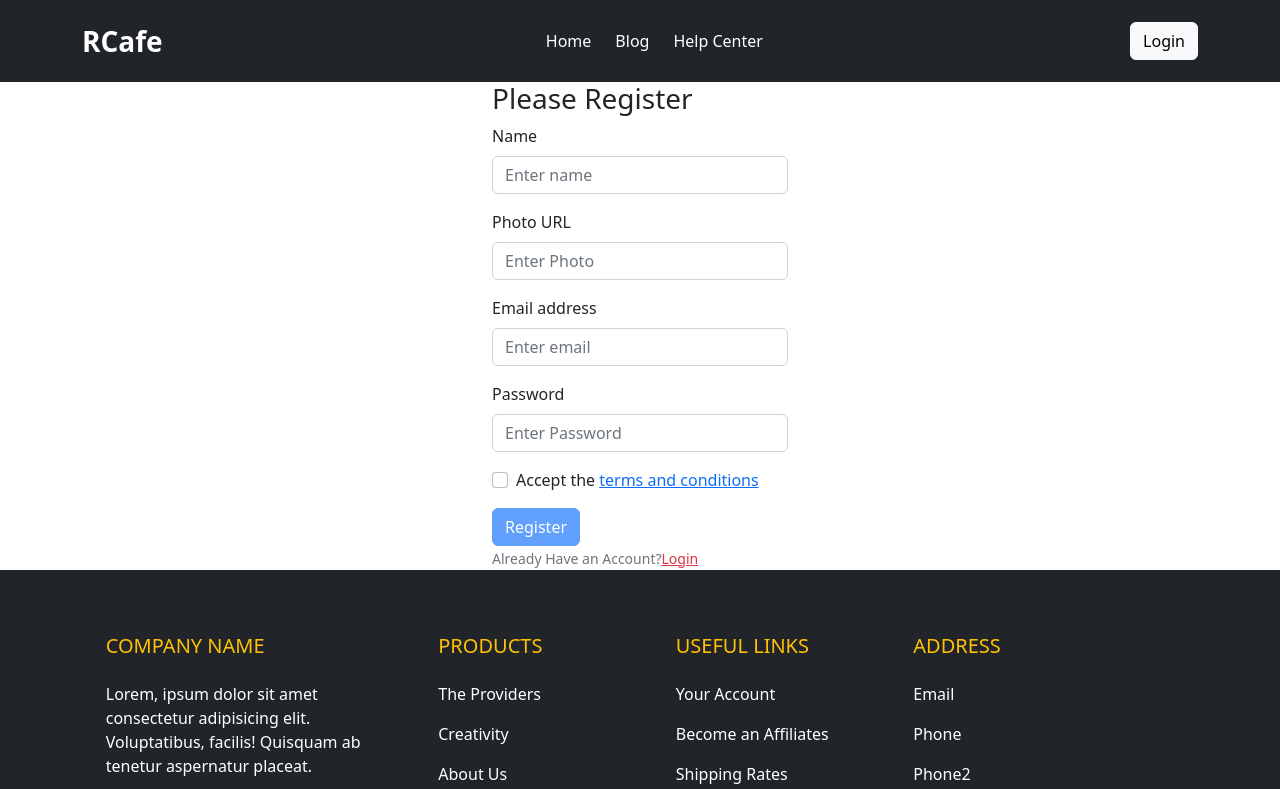
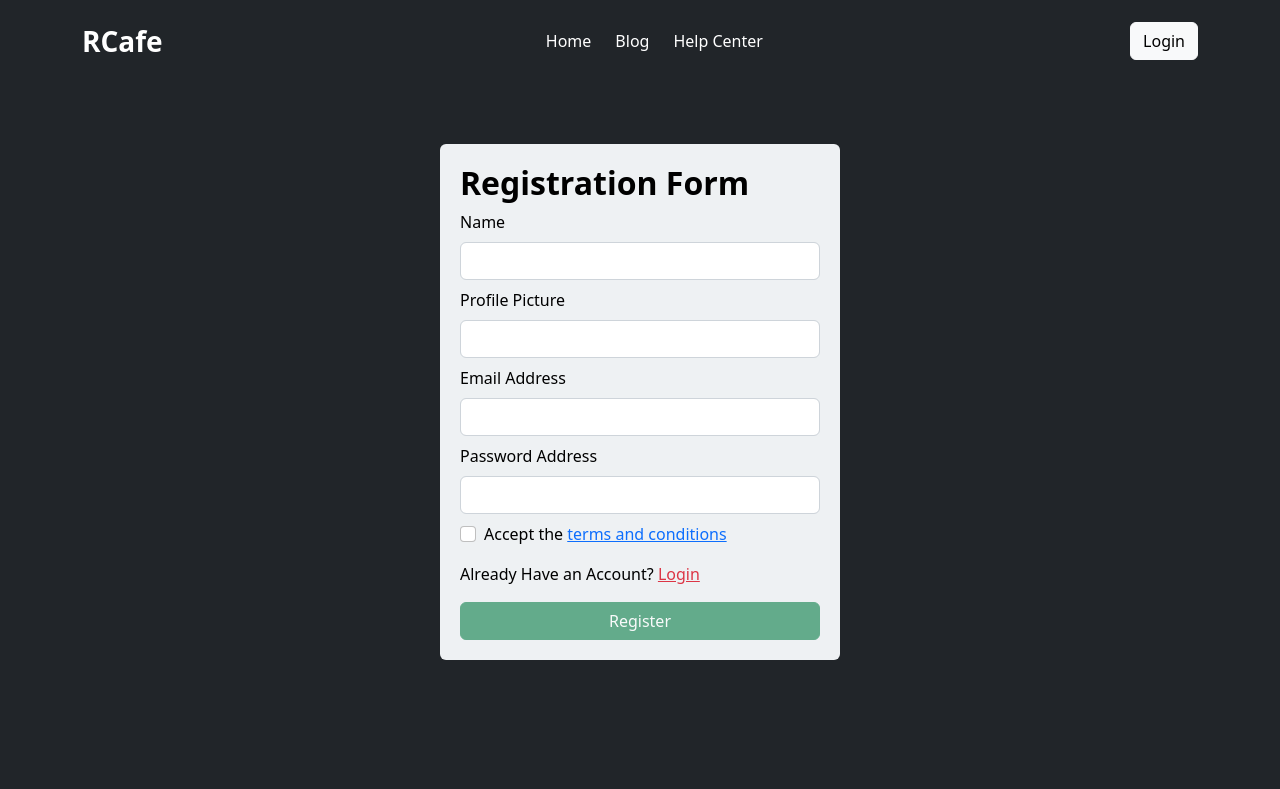
Before and after one commit to srafsan/chef-recipe-hunter-client, a React (Vite) app: page /register in a window 1280 px wide. Shown: the top 789 px of the page. Built offline with nearby package versions, Linux system fonts and the light colour scheme; no server answers.

Commit message:
Register UI updated

```diff
--- a/src/pages/Login/Login.jsx
+++ b/src/pages/Login/Login.jsx
@@ -74,9 +74,9 @@ const Login = () => {
             />
           </div>
           <div className="form-group mb-2">
-            Already Have an Account?{" "}
-            <Link to="/login" className="text-danger">
-              Login
+            Dont Have an Account?{" "}
+            <Link to="/register" className="text-danger">
+              Register
             </Link>
           </div>
           <button type="submit" className="btn btn-success w-100 mt-2">
--- /dev/null
+++ b/src/pages/Registration/Registration.css
@@ -0,0 +1,11 @@
+.wrapper{
+    height: 80vh;
+}
+
+.register {
+    padding: 20px;
+    width: 400px;
+    height: min-content;
+    color: black;
+    background-color: rgb(238, 241, 243);
+}
--- a/src/pages/Registration/Registration.jsx
+++ b/src/pages/Registration/Registration.jsx
@@ -1,7 +1,9 @@
 import { useContext, useState } from "react";
-import { Button, Container, Form } from "react-bootstrap";
+import { Form } from "react-bootstrap";
 import { Link } from "react-router-dom";
 import { AuthContext } from "../../Providers/AuthProvider";
+
+import "./Registration.css";
 
 const Registration = () => {
   const { createUser } = useContext(AuthContext);
@@ -32,48 +34,49 @@ const Registration = () => {
   };
 
   return (
-    <Container className="mx-auto w-25">
-      <h3>Please Register</h3>
-      <Form onSubmit={handleRegister}>
-        <Form.Group className="mb-3" controlId="formBasicEmail">
-          <Form.Label>Name</Form.Label>
-          <Form.Control
-            type="text"
-            name="name"
-            placeholder="Enter name"
-            required
+    <div className="wrapper bg-dark d-flex align-items-center justify-content-center w-100">
+      <div className="register rounded">
+        <h2 className="fw-bold">Registration Form</h2>
+        <form onSubmit={handleRegister}>
+          <div className="form-group mb-2">
+            <label htmlFor="name" className="form-label">
+              Name
+            </label>
+            <input type="name" name="name" id="name" className="form-control" />
+          </div>
+          <div className="form-group mb-2">
+            <label htmlFor="photo" className="form-label">
+              Profile Picture
+            </label>
+            <input
+              type="photo"
+              name="photo"
+              id="photo"
+              className="form-control"
             />
-        </Form.Group>
-
-        <Form.Group className="mb-3" controlId="formBasicEmail">
-          <Form.Label>Photo URL</Form.Label>
-          <Form.Control
-            type="text"
-            name="photo"
-            placeholder="Enter Photo"
-            required
-          />
-        </Form.Group>
-
-        <Form.Group className="mb-3" controlId="formBasicEmail">
-          <Form.Label>Email address</Form.Label>
-          <Form.Control
+          </div>
+          <div className="form-group mb-2">
+            <label htmlFor="email" className="form-label">
+              Email Address
+            </label>
+            <input
               type="email"
               name="email"
-            placeholder="Enter email"
-            required
+              id="email"
+              className="form-control"
             />
-        </Form.Group>
-
-        <Form.Group className="mb-3" controlId="formBasicPassword">
-          <Form.Label>Password</Form.Label>
-          <Form.Control
+          </div>
+          <div className="form-group mb-2">
+            <label htmlFor="password" className="form-label">
+              Password Address
+            </label>
+            <input
               type="password"
               name="password"
-            placeholder="Enter Password"
-            required
+              id="password"
+              className="form-control"
             />
-        </Form.Group>
+          </div>
           <Form.Group className="mb-3" controlId="formBasicCheckbox">
             <Form.Check
               onClick={handleAccepted}
@@ -86,20 +89,22 @@ const Registration = () => {
               }
             />
           </Form.Group>
-        <Button variant="primary" disabled={!accepted} type="submit">
-          Register
-        </Button>
-        <br />
-        <Form.Text className="text-secondary">
-          Already Have an Account?
+          <div className="form-group mb-2">
+            Already Have an Account?{" "}
             <Link to="/login" className="text-danger">
               Login
             </Link>
-        </Form.Text>
-        <Form.Text className="text-success"></Form.Text>
-        <Form.Text className="text-danger"></Form.Text>
-      </Form>
-    </Container>
+          </div>
+          <button
+            disabled={!accepted}
+            type="submit"
+            className="btn btn-success w-100 mt-2"
+          >
+            Register
+          </button>
+        </form>
+      </div>
+    </div>
   );
 };
 
```
Lines whose indentation alone changed are shown as unchanged.
